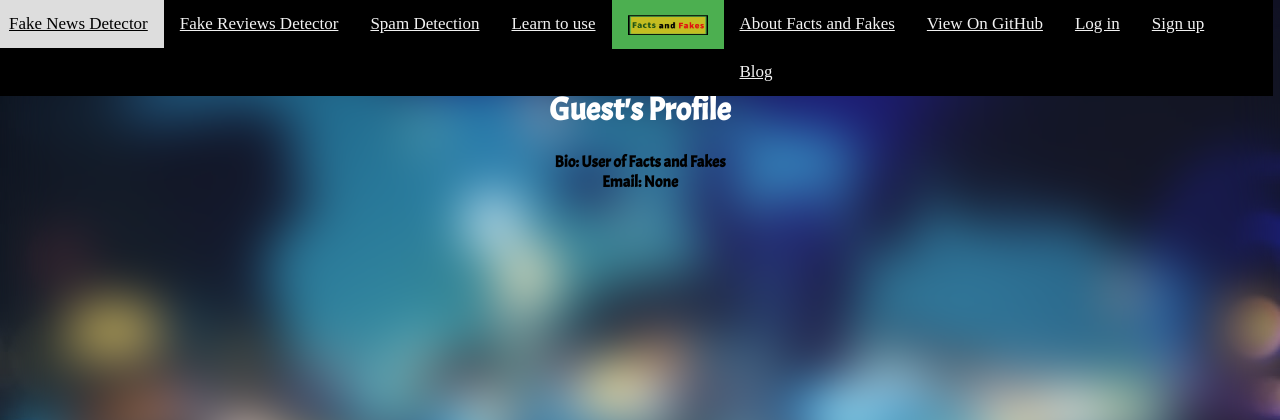
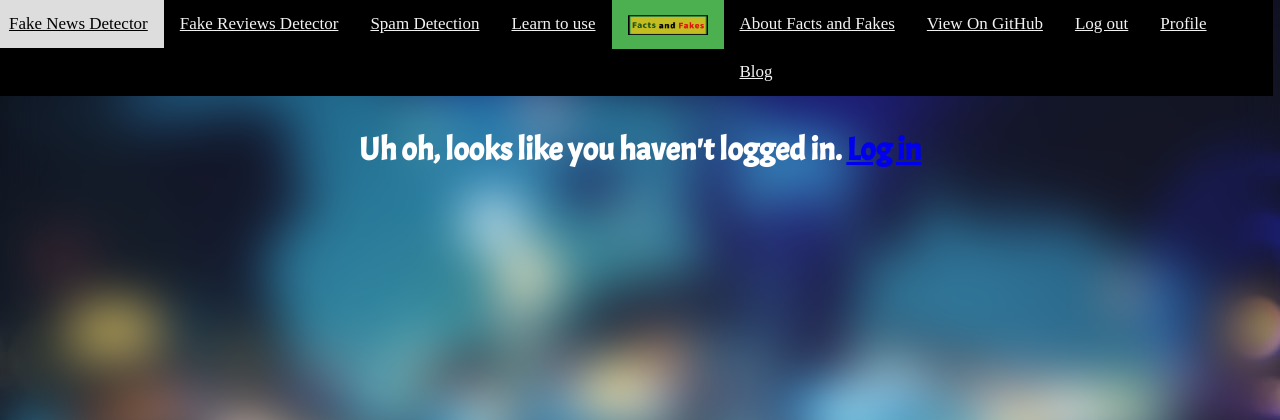
Before and after one commit to Facts-And-Fakes/HealthFacts, a Flask app: page /profile in a window 1280 px wide. Shown: the top 420 px of the page. Run offline with Flask 2, Linux system fonts and the light colour scheme; some web fonts are replaced.

Commit message:
logout, profile, error handlers

```diff
--- a/app.py
+++ b/app.py
@@ -1,4 +1,5 @@
-from flask import Flask,render_template,url_for,request, Response, redirect, session, g, abort
+# Importing libraries
+from flask import Flask, render_template, url_for, request, redirect, session
 import pandas as pd
 from fakeReviewsDetector import fakereviewsdetection
 from fakenewsdetection import fakenewsdetection
@@ -6,7 +7,11 @@ from spamsms import spamsmsdetection
 from passlib.hash import sha256_crypt
 import json
 
-global user
+# Defining some global variables
+failed = False
+signup_failed = False
+
+# Defining a user class containing ID, username and password
 
 
 class User:
@@ -15,7 +20,8 @@ class User:
         self.username = username
         self.password = password
 
-user = User(id=0, username="Guest", password="")
+
+user = User(id=None, username=None, password="")
 admin = User(id=1, username="admin", password="admin")
 admin2 = User(id=2, username="admin2", password="admin2")
 app = Flask(__name__)
@@ -27,18 +33,31 @@ users.update(update)
 with open("database.json", "w") as writefile:
     json.dump(users, writefile)
 
-print(users)
 app.secret_key = 'veryverysecret'
+newNews = {}
 
-newNews = {}
+# main page
+
 
 @app.route('/')
 def index():
     return render_template("home.html")
 
+
+# profile page
+
 @app.route('/profile')
 def profile():
-    return render_template('profile.html', name=user.username)
+    print("\n\n\n\n\n", session.get("logged_in"))
+    print("\n\n\n\n\n", session.get("user_id"))
+    if session.get("logged_in") is True and not session.get('user_id') is None:
+        return render_template('profile.html', name=user.username)
+    else:
+        return render_template("not-logged-in.html")
+
+
+# prediction pages
+
 
 @app.route('/fakenews')
 def home():
@@ -49,9 +68,12 @@ def home():
     df2 = df2[['title', 'date','avgReview']]
     return render_template('index.html', tables=[df2.to_html(classes='data', header="true")],  titles = df2.columns.values, tables1=[sources.to_html(classes='data', header="true")],  titles1 = sources.columns.values)
 
+
 @app.route('/predict',methods=['POST'])
 def predictFake():
-    exist = 0
+    resultsConf = 0
+    model_prediction = 0
+    message = ["hey"]
     df = pd.read_csv('data/NewsData.csv')
     df1 = pd.DataFrame(df)
     df2 = df1[(df1['confirm'] == 1) & (df1['true_false'] == 0)]
@@ -81,31 +103,52 @@ def fakereviewresults():
         model_prediction = fakereviewsdetection(data)
     return render_template("fakereviewresults.html", prediction=model_prediction)
 
+
+@app.route("/spamdetection")
+def spam():
+    return render_template("spamemailsms.html")
+
+
+@app.route("/spamresults", methods=["GET","POST"])
+def spamresults():
+    model_prediction = [0]
+    if request.method == 'POST':
+        message = request.form['message']
+        data = [message]
+        model_prediction = spamsmsdetection(data)
+    return render_template("spamemailsmsresults.html", prediction=model_prediction)
+
+
+# login, logout, signup
+
+
 @app.route("/login", methods=["GET", "POST"])
 def login():
     global user
     if request.method == "POST":
-        session.pop("user_id", None)
-        username = request.form.get('username')
-        passw = request.form.get("password")
-        filtered_dict = {k:v for (k,v) in users.items() if username == k}
-        print(filtered_dict)
-        key = list(filtered_dict.keys())[0]
-        userdict = dict(users.get(key))
-        print(userdict)
-        user = User(id=userdict.get("id"), username=key, password=userdict.get("password"))
-        print("\n")
-        print(passw)
-        print(user.password)
-        print("\n")
-        verified = sha256_crypt.verify(passw, user.password)
-        print(verified)
-        if verified:
-            session['user_id'] = user.id
-            return redirect(url_for('profile'))
-        else:
-            return redirect(url_for("login"))
+        try:
+            session.pop("user_id", None)
+            username = request.form.get('username')
+            passw = request.form.get("password")
+            filtered_dict = {k:v for (k,v) in users.items() if username == k}
+            key = list(filtered_dict.keys())[0]
+            userdict = dict(users.get(key))
+            user = User(id=userdict.get("id"), username=key, password=userdict.get("password"))
+            verified = sha256_crypt.verify(passw, user.password)
+            if verified:
+                failed = False
+                session['user_id'] = user.id
+                session['logged_in'] = True
+                return redirect(url_for('profile'))
+            else:
+                failed=True
+                return render_template("login.html", failed=True)
+        except:
+            failed = True
+            return render_template("error.html")
+
     return render_template("login.html")
+
 
 @app.route("/signup", methods=['GET', "POST"])
 def signup():
@@ -116,46 +159,29 @@ def signup():
 def signup_done():
     username = request.form['username']
     password = request.form['password']
-
     last_key = list(users.keys())[-1]
     last_id_dict = dict(users.get(last_key))
     last_id = last_id_dict.get("id")
-    print(last_id)
-
     filtered_dict = {k: v for (k, v) in users.items() if username == k}
-
-
-
     if filtered_dict != {}:  # if a user is found, we want to redirect back to signup page so user can try again
-        return redirect(url_for('signup'))
-
-
+        signup_failed = True
+        return render_template('signup.html', signup_failed=True)
     new_user = User(id=last_id+1, username=username, password=sha256_crypt.hash(password))
-    print(sha256_crypt.hash(new_user.password))
-    print(sha256_crypt.verify("ollol", new_user.password))
     # add the new user to the database
     update = {new_user.username:{"id": new_user.id, "password": new_user.password}}
     users.update(update)
-    print(update)
     with open("database.json", "w") as writefile:
         json.dump(users, writefile)
-    print(users)
+    signup_failed = False
 
     return redirect(url_for('login'))
 
 
-@app.route("/spamdetection")
-def spam():
-    return render_template("spamemailsms.html")
+@app.route("/logout")
+def logout():
+    session['logged_in'] = False
+    return render_template("logged-out.html")
 
-@app.route("/spamresults", methods=["GET","POST"])
-def spamresults():
-    model_prediction = [0]
-    if request.method == 'POST':
-        message = request.form['message']
-        data = [message]
-        model_prediction = spamsmsdetection(data)
-    return render_template("spamemailsmsresults.html", prediction=model_prediction)
 
 @app.errorhandler(404)
 def page_not_found(e):
@@ -163,4 +189,4 @@ def page_not_found(e):
 
 
 if __name__ == '__main__':
-    app.run(debug=True)
+    app.run()
--- a/database.json
+++ b/database.json
@@ -1 +1 @@
-{"admin": {"id": 1, "password": "$5$rounds=535000$A.dgSY44la86o4eU$28sn4ADIRp.xRKeISHMBm56sK8Ik6b9yZSqF3CzCzE8"}, "admin2": {"id": 2, "password": "$5$rounds=535000$2F82..yzxfN/S0rv$Hq8aVFQgULbcpkW55yT6qpX2T8yWyED5c3JjI9JX981"}, "ollol": {"id": 3, "password": "$5$rounds=535000$Y0g28yqb3ldGyPvt$REOUv7fX18K/obbBfQd3sIPVQKIpvjG1jEdDT8/HxlA"}, "lolol": {"id": 4, "password": "$5$rounds=535000$oSLHVTys0U6f2kRo$wCGAwZqZAE6a96c/qMU1cxCaeZKEbktB/HiL6lBBYTA"}, "moi": {"id": 5, "password": "$5$rounds=535000$pErLtR4cV9TXWWaX$kz6drSGiZ8UpyoZk3kJv6mOuf/ZxgMvven2vevJvfo9"}, "pop": {"id": 6, "password": "$5$rounds=535000$hcS7A3tIMsdHkegd$978DV6Z6hLKuWShs8pg/iyx6s43vi8SDX.SZ.7cG075"}, "ahahah": {"id": 7, "password": "$5$rounds=535000$yyL6sMCFh.MV2ULI$5dyr9KaP18zGM1kdfDtoHeXRIfxeD39JXZbHuXTkk79"}, "man": {"id": 8, "password": "$5$rounds=535000$ZWaS5W85tqm0ApVx$rGOo8wto7XnKtKSb.zZkAlHfVGkC27xMJa1yn8pu9Y1"}, "user1": {"id": 9, "password": "$5$rounds=535000$e/YprsUK5OcE3Io4$XgpGdnnB1KeRI.lnDsUDPiTq2azZGd9PgdtBU7DV2XB"}}
+{"admin": {"id": 1, "password": "$5$rounds=535000$Hh7vW2EEmAHtcAcE$J4jwczW2JuyZuGGXBl0Fe4EWqw9p7zADX2U/a8uN0E/"}, "admin2": {"id": 2, "password": "$5$rounds=535000$agjiI1vETlb0xl7i$sBkx67vaGTQkxwd3HvqaEXuBGQNfAEkbUtKFyTOMFmA"}, "ollol": {"id": 3, "password": "$5$rounds=535000$Y0g28yqb3ldGyPvt$REOUv7fX18K/obbBfQd3sIPVQKIpvjG1jEdDT8/HxlA"}, "lolol": {"id": 4, "password": "$5$rounds=535000$oSLHVTys0U6f2kRo$wCGAwZqZAE6a96c/qMU1cxCaeZKEbktB/HiL6lBBYTA"}, "moi": {"id": 5, "password": "$5$rounds=535000$pErLtR4cV9TXWWaX$kz6drSGiZ8UpyoZk3kJv6mOuf/ZxgMvven2vevJvfo9"}, "pop": {"id": 6, "password": "$5$rounds=535000$hcS7A3tIMsdHkegd$978DV6Z6hLKuWShs8pg/iyx6s43vi8SDX.SZ.7cG075"}, "ahahah": {"id": 7, "password": "$5$rounds=535000$yyL6sMCFh.MV2ULI$5dyr9KaP18zGM1kdfDtoHeXRIfxeD39JXZbHuXTkk79"}, "man": {"id": 8, "password": "$5$rounds=535000$ZWaS5W85tqm0ApVx$rGOo8wto7XnKtKSb.zZkAlHfVGkC27xMJa1yn8pu9Y1"}, "user1": {"id": 9, "password": "$5$rounds=535000$e/YprsUK5OcE3Io4$XgpGdnnB1KeRI.lnDsUDPiTq2azZGd9PgdtBU7DV2XB"}, "kkk": {"id": 10, "password": "$5$rounds=535000$Pm7CsYAuo8v98z1M$YaTidqpSLp6MY8liOQbXSwUCBBjPmi5RmAW/Pfx1bI7"}}
--- a/static/styles/styles.css
+++ b/static/styles/styles.css
@@ -12,6 +12,7 @@ body{
 .h1{
     position: fixed;
     font-family: Acme;
+    color: white;
 }
 * {
   box-sizing: border-box;
@@ -49,6 +50,24 @@ input[type=text]{
   width: 25%;!important
 }
 
+textarea{
+  width: 150px;
+  box-sizing: border-box;
+  font-family: Acme;
+  border: 2px solid #ccc;
+  border-radius: 4px;
+  font-size: 16px;
+  background-color: white;
+  background-position: 10px 10px;
+  background-repeat: no-repeat;
+  padding: 12px 20px 12px 40px;
+  transition: width 0.4s ease-in-out;
+  width: 25%;!important
+}
+textarea: focus{
+    width: 40%;!important
+
+}
 .note {
   margin: 5vw;
   padding: 0.5em;
--- a/templates/home.html
+++ b/templates/home.html
@@ -7,6 +7,7 @@
 	<link rel= "stylesheet" type="text/css " href = "../static/styles/styles.css">
 	<link rel="shortcut icon" href="{{url_for('static', filename='photos/favicon.ico')}}">
 	<script src="//code.jquery.com/jquery-1.10.2.js"></script>
+	<script src="../static/js/javascriptfiles.js"></script>
 </head>
 <body>
 {% include 'nav.html' %}
@@ -19,5 +20,6 @@
 <p class="note">Welcome to Facts and Fakes!<br>
 Click any of the links above to get started!</p>
 
+
 </body>
 </html>
--- a/templates/index.html
+++ b/templates/index.html
@@ -29,9 +29,9 @@
 		<textarea class = 'comment' name="message" rows="7" cols="75" align = 'center'></textarea>
 		<br><p class = 'newshere'> Source website (optional)</p>
 		<input type="text" name="source" class = "source" maxlength = '100' placeholder="Source website">
-		<br>
-<br>
-			<br>
+
+		<br><br><br>
+
 		<input type="submit" class="btn" value="Predict!">
 		</form>
 
--- a/templates/nav.html
+++ b/templates/nav.html
@@ -15,8 +15,13 @@
             <a class="active" href="/"><img src="{{url_for('static', filename='photos/factsandfakeslogo.png')}}" height="20" width="80" align="center"></a>&nbsp;&nbsp;&nbsp;&nbsp;
             <a href="https://aryaman-das.github.io/FactsAndFakes/">About Facts and Fakes</a>
 			<a href="https://github.com/Aryaman-Das/FactsAndFakes">View On GitHub</a>
-            <a href="{{url_for('login')}}">Log in</a>
-            <a href="{{url_for('signup')}}">Sign up</a>
+            {%if session.get("logged_in") == False%}
+                <a href="{{url_for('login')}}">Log in</a>
+                <a href="{{url_for('signup')}}">Sign up</a>
+            {%else%}
+                <a href="{{url_for('logout')}}">Log out</a>
+                <a href="{{url_for('profile')}}">Profile</a>
+            {%endif%}
             <a href="https://aryaman-das.github.io/FactsAndFakes/">Blog</a>
 
         </div>
--- /dev/null
+++ b/templates/not-logged-in.html
@@ -0,0 +1,18 @@
+<!DOCTYPE html>
+<html lang="en">
+<head>
+    <meta charset="UTF-8">
+    <title>Not Logged in</title>
+    <link rel= "stylesheet" type="text/css " href = "../static/styles/styles.css">
+    <link href='https://fonts.googleapis.com/css?family=Acme' rel='stylesheet'>
+	<link rel="shortcut icon" href="{{url_for('static', filename='photos/favicon.ico')}}">
+</head>
+<body>
+{% include 'nav.html' %}
+		{% block content %}
+		{% endblock %}
+
+<br><br><br><br><br>
+<font color="white"><h1 align="center">Uh oh, looks like you haven't logged in. <a href={{url_for("login")}}>Log in</a></h1></font>
+</body>
+</html>
--- a/templates/signup.html
+++ b/templates/signup.html
@@ -19,10 +19,15 @@
     <h1 class="title" align = "center">Sign Up</h1>
         <form method="POST" action={{url_for("signup_done")}}>
             <center>
+                {%if signup_failed == True%}
+
+                <font color="red"><h5 align="center">Username not available</h5></font>
+                {%endif%}
             <input type="text" name="username" placeholder="Username"><br><br>
             <input class = "password" type="password" name="password" placeholder="Password"><br><br>
             <button class="btn">Sign Up</button>
                 <h4>Already a user? <a href="/login">Log in!</a></h4>
+
                 </center>
         </form>
 <br>
```
Also changed, not shown: static/js/javascriptfiles.js (+18 -3 lines), templates/error.html (added, +18 -0 lines), templates/logged-out.html (added, +20 -0 lines), templates/login.html (+5 -8 lines), templates/not-found-page.html (+8 -3 lines).
